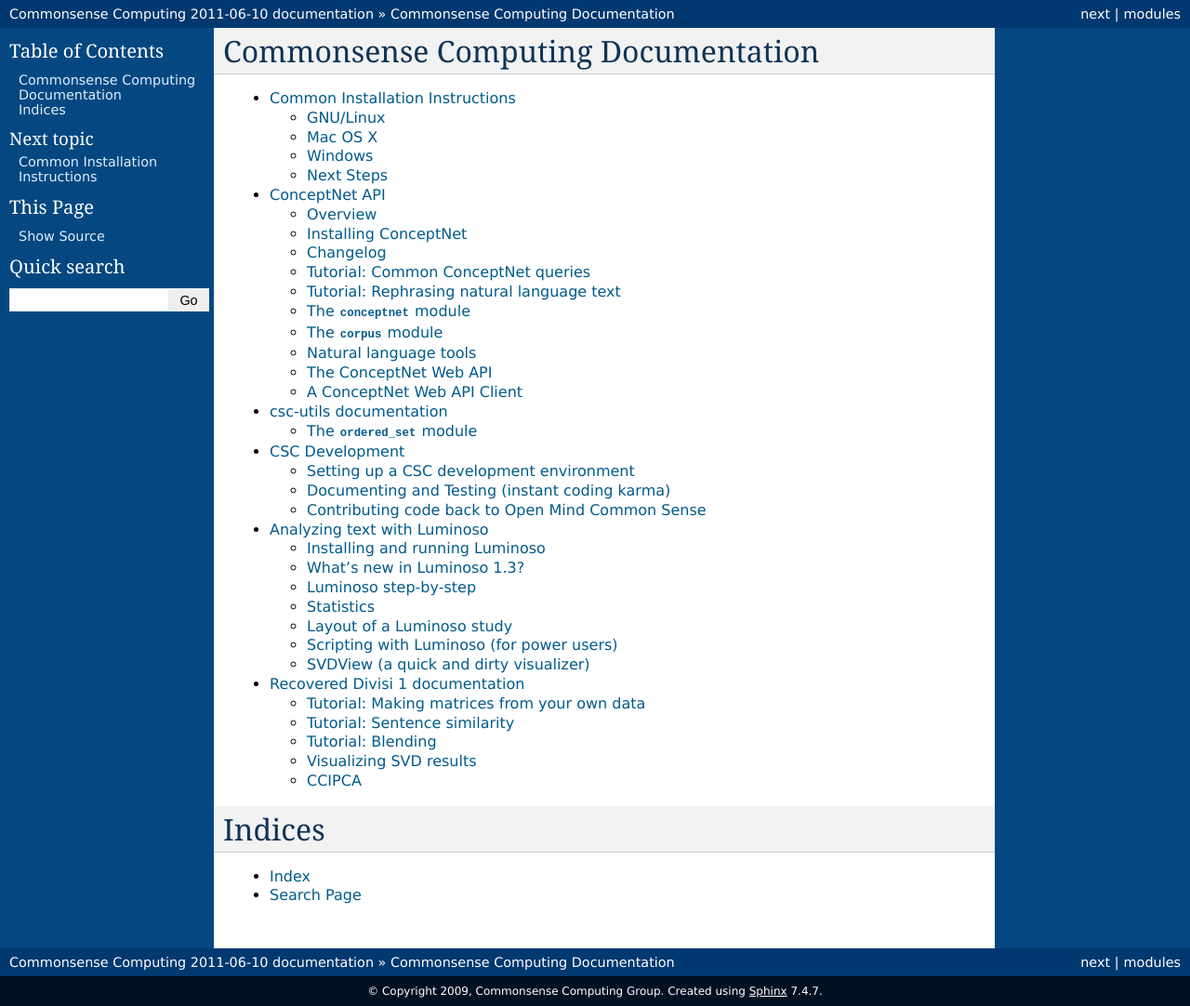
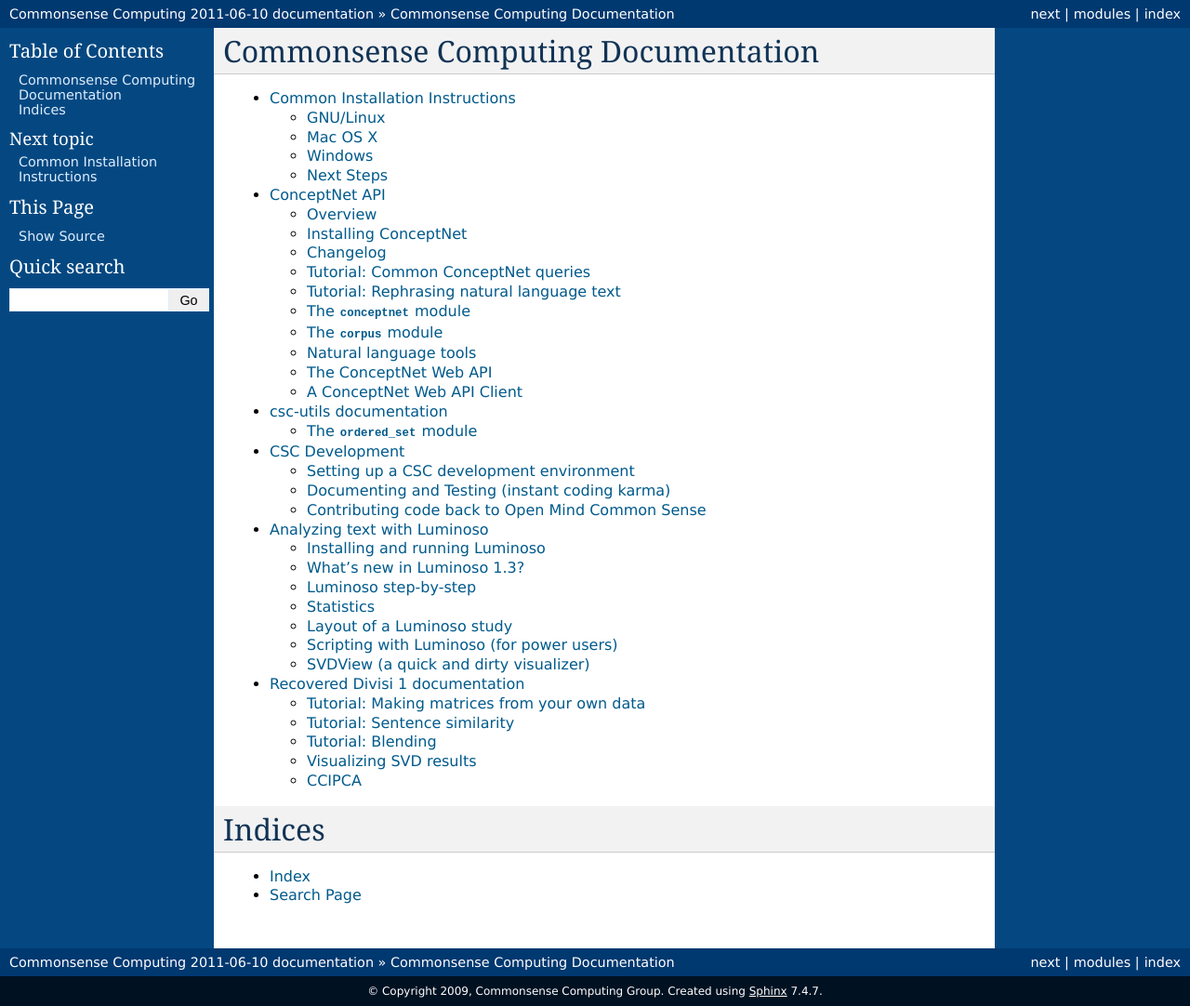
Before and after one commit to commonsense/omcs, a Sphinx documentation site: the page built from docs/index.rst, in a window 1280 px wide. Shown: the whole page at 93% size. Built offline with Sphinx 7.4.7, drawn with Linux system fonts in a browser that asks for light colours; pages that are not in the unit, such as notebooks, are missing from menus.

```diff
--- a/docs/conf.py
+++ b/docs/conf.py
@@ -4,9 +4,6 @@
 # sphinx-quickstart on Wed Apr  1 18:13:39 2009.
 #
 # This file is execfile()d with the current directory set to its containing dir.
-#
-# The contents of this file are pickled, so don't put values in the namespace
-# that aren't pickleable (module imports are okay, they're removed automatically).
 #
 # Note that not all possible configuration values are present in this
 # autogenerated file.
@@ -16,13 +13,15 @@
 
 import sys, os
 
-# If your extensions are in another directory, add it here. If the directory
-# is relative to the documentation root, use os.path.abspath to make it
-# absolute, like shown here.
-#sys.path.append(os.path.abspath('.'))
+# If extensions (or modules to document with autodoc) are in another directory,
+# add these directories to sys.path here. If the directory is relative to the
+# documentation root, use os.path.abspath to make it absolute, like shown here.
+#sys.path.insert(0, os.path.abspath('.'))
 
-# General configuration
-# ---------------------
+# -- General configuration -----------------------------------------------------
+
+# If your documentation needs a minimal Sphinx version, state it here.
+#needs_sphinx = '1.0'
 
 # Add any Sphinx extension module names here, as strings. They can be extensions
 # coming with Sphinx (named 'sphinx.ext.*') or your custom ones.
@@ -36,7 +35,7 @@ templates_path = ['_templates']
 source_suffix = '.rst'
 
 # The encoding of source files.
-#source_encoding = 'utf-8'
+#source_encoding = 'utf-8-sig'
 
 # The master toctree document.
 master_doc = 'index'
@@ -65,12 +64,9 @@ release = version
 # Else, today_fmt is used as the format for a strftime call.
 #today_fmt = '%B %d, %Y'
 
-# List of documents that shouldn't be included in the build.
-#unused_docs = []
-
-# List of directories, relative to source directory, that shouldn't be searched
-# for source files.
-exclude_trees = ['_build']
+# List of patterns, relative to source directory, that match files and
+# directories to ignore when looking for source files.
+exclude_patterns = ['_build']
 
 # The reST default role (used for this markup: `text`) to use for all documents.
 default_role = 'samp'
@@ -89,14 +85,23 @@ default_role = 'samp'
 # The name of the Pygments (syntax highlighting) style to use.
 pygments_style = 'sphinx'
 
+# A list of ignored prefixes for module index sorting.
+#modindex_common_prefix = []
 
-# Options for HTML output
-# -----------------------
 
-# The style sheet to use for HTML and HTML Help pages. A file of that name
-# must exist either in Sphinx' static/ path, or in one of the custom paths
-# given in html_static_path.
-html_style = 'default.css'
+# -- Options for HTML output ---------------------------------------------------
+
+# The theme to use for HTML and HTML Help pages.  See the documentation for
+# a list of builtin themes.
+html_theme = 'default'
+
+# Theme options are theme-specific and customize the look and feel of a theme
+# further.  For a list of options available for each theme, see the
+# documentation.
+#html_theme_options = {}
+
+# Add any paths that contain custom themes here, relative to this directory.
+#html_theme_path = []
 
 # The name for this set of Sphinx documents.  If None, it defaults to
 # "<project> v<release> documentation".
@@ -135,31 +140,36 @@ html_static_path = ['_static']
 #html_additional_pages = {}
 
 # If false, no module index is generated.
-#html_use_modindex = True
+#html_domain_indices = True
 
 # If false, no index is generated.
-html_use_index = False
+#html_use_index = True
 
 # If true, the index is split into individual pages for each letter.
 #html_split_index = False
 
-# If true, the reST sources are included in the HTML build as _sources/<name>.
-#html_copy_source = True
+# If true, links to the reST sources are added to the pages.
+#html_show_sourcelink = True
+
+# If true, "Created using Sphinx" is shown in the HTML footer. Default is True.
+#html_show_sphinx = True
+
+# If true, "(C) Copyright ..." is shown in the HTML footer. Default is True.
+#html_show_copyright = True
 
 # If true, an OpenSearch description file will be output, and all pages will
 # contain a <link> tag referring to it.  The value of this option must be the
 # base URL from which the finished HTML is served.
 #html_use_opensearch = ''
 
-# If nonempty, this is the file name suffix for HTML files (e.g. ".xhtml").
-#html_file_suffix = ''
+# This is the file name suffix for HTML files (e.g. ".xhtml").
+#html_file_suffix = None
 
 # Output file base name for HTML help builder.
 htmlhelp_basename = 'CommonsenseComputingdoc'
 
 
-# Options for LaTeX output
-# ------------------------
+# -- Options for LaTeX output --------------------------------------------------
 
 # The paper size ('letter' or 'a4').
 #latex_paper_size = 'letter'
@@ -181,6 +191,12 @@ latex_documents = [
 # For "manual" documents, if this is true, then toplevel headings are parts,
 # not chapters.
 #latex_use_parts = False
+
+# If true, show page references after internal links.
+#latex_show_pagerefs = False
+
+# If true, show URL addresses after external links.
+#latex_show_urls = False
 
 # Additional stuff for the LaTeX preamble.
 #latex_preamble = ''
```
